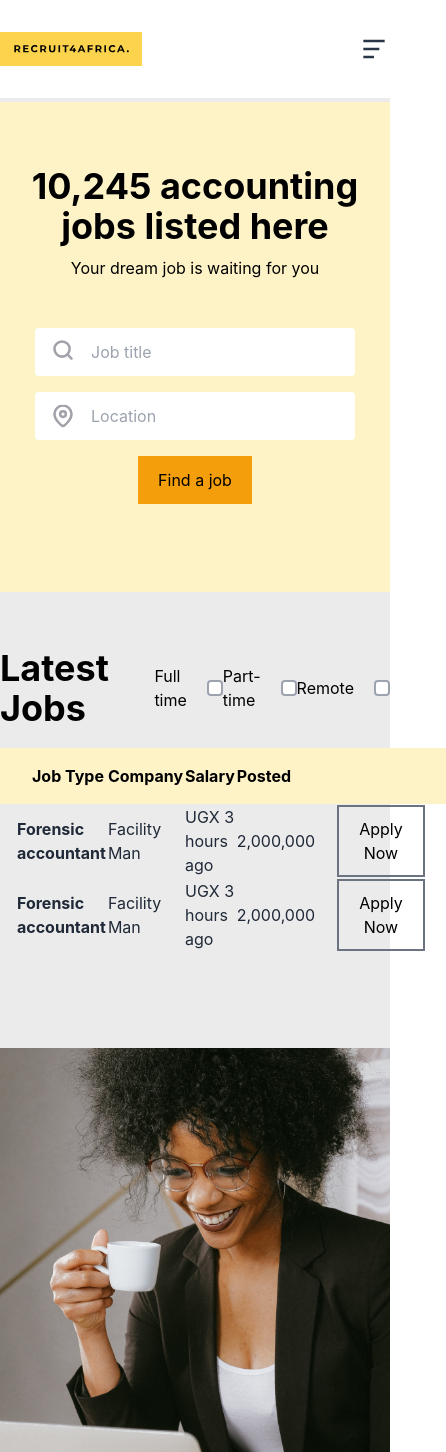
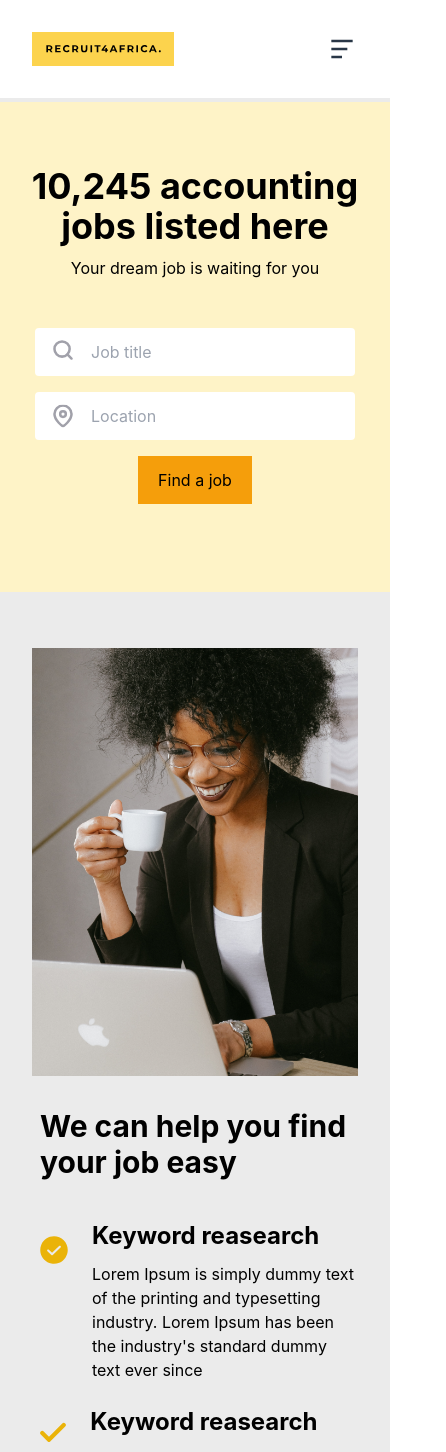
Before and after one commit to luigimorel/recruit-africa, a React (Create React App) app: page / in a window 390 px wide. Shown: the top 1452 px of the page, 446 px wide, since content can reach past the window. Built offline with nearby package versions, Linux system fonts and the light colour scheme; what @tailwindcss/typography would draw is missing.

Commit message:
Change responsiveness

```diff
--- a/src/pages/FindJobs.jsx
+++ b/src/pages/FindJobs.jsx
@@ -13,15 +13,15 @@ const FindJobs = () => {
     <>
       <div className="sm:mx-12 mx-3">
         <Navbar />
+      </div>
       <HeroSection
         heading="For candidates"
         background="bg-hero"
         descText="job offers. "
         btnText="Find Jobs"
       />
-        <div className="sm:mb-24 mb-8">
+      <div className="sm:mx-12 mx-3">
         <ImageSection descText="Find Jobs" />
-        </div>
       </div>
       <CTA ctaText="Create my resume" />
       <Testimonials testmonialHeading="You are in good hands, we are trusted by more than a thousand companies" />
--- a/src/pages/LandingPage.jsx
+++ b/src/pages/LandingPage.jsx
@@ -58,14 +58,14 @@ const LandingPage = () => {
 
   return (
     <>
-      <div className="sm:px-20  bg-white">
+      <div className="sm:px-20 px-8 bg-white">
         <Navbar />
       </div>
 
       <div className="bg-white">
         <AvailableJobs />
       </div>
-      <div className="sm:mx-20 mb-24  sm:block">
+      <div className="sm:mx-20 mb-24 hidden sm:block">
         <div className="flex flex-col">
           <div className="flex flex-row justify-between items-center mb-5">
             <h3 className="font-bold text-4xl ">Latest Jobs</h3>
@@ -96,7 +96,7 @@ const LandingPage = () => {
         </div>
 
         {/* Start of the table */}
-        <table className="border-0 w-full jobs-table">
+        <table className="border-0 w-full  jobs-table">
           <thead className="py-20 bg-yellow-100">
             <tr className="py-20">
               {rowHeadings.map((x) => (
@@ -132,12 +132,12 @@ const LandingPage = () => {
           </tbody>
         </table>
       </div>
-      <div className="sm:mx-20">
+      <div className="sm:mx-20 mx-8">
         <ImageSection descText="Find Jobs" />
       </div>
 
       <CTA ctaText="Create my resume" />
-      <div className="sm:mx-20">
+      <div>
         <Testimonials testmonialHeading="You are in good hands, we are trusted by more than a thousand companies" />
       </div>
       <Footer />
--- a/src/pages/accounts/candidates/signUp.candidates.jsx
+++ b/src/pages/accounts/candidates/signUp.candidates.jsx
@@ -34,7 +34,7 @@ const SignUpCandidates = () => {
         </div>
       </div>
 
-      <div className="sm:w-1/2 w-full mx-4 sm:mx-0 sm:ml-24">
+      <div className="sm:w-1/2 w-full mx-4 sm:mx-0 relative sm:ml-24">
         <div className="sm:mr-12">
           <h6 className="mb-9 float-right mt-10">
             Already have an account? {"   "}
--- a/src/pages/accounts/common/resetPassword.jsx
+++ b/src/pages/accounts/common/resetPassword.jsx
@@ -5,15 +5,14 @@ import { ReactComponent as AtSign } from "./../../../assets/accounts/AtSign.svg"
 
 const ResetPassword = () => {
   return (
-    <div className="h-screen">
-      <div className="sm:mx-auto py-0  px-8 sm:w-2/4  bg-white ">
-        <div className=" sm:mx-28 pt-10 ">
-          <h3 className="text-center font-bold text-4xl mb-5 mt-20 sm:mt-28">
+    <div className=" min-h-screen pt-20 ">
+      <div className="sm:mx-auto   px-8 sm:w-2/4  bg-white ">
+        <h3 className="text-center pt-16 font-bold text-4xl mb-5 ">
           Reset your password
         </h3>
         <p className="mb-6">
-            Enter your email address below and we’ll send an email with a link
-            to update your password.
+          Enter your email address below and we’ll send an email with a link to
+          update your password.
         </p>
         <form action="" method="post">
           <div className=" mb-6">
@@ -47,7 +46,6 @@ const ResetPassword = () => {
         </form>
       </div>
     </div>
-    </div>
   );
 };
 
```
Lines whose indentation alone changed are shown as unchanged.
